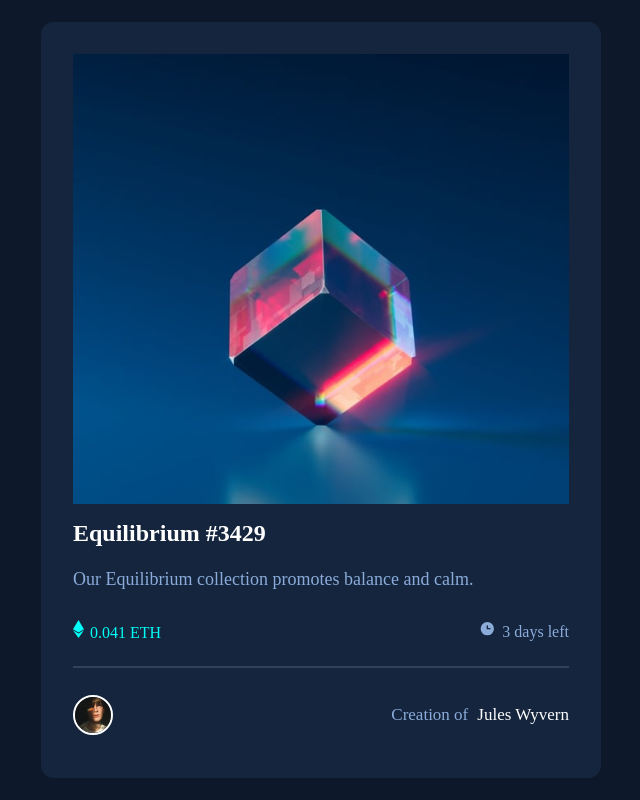
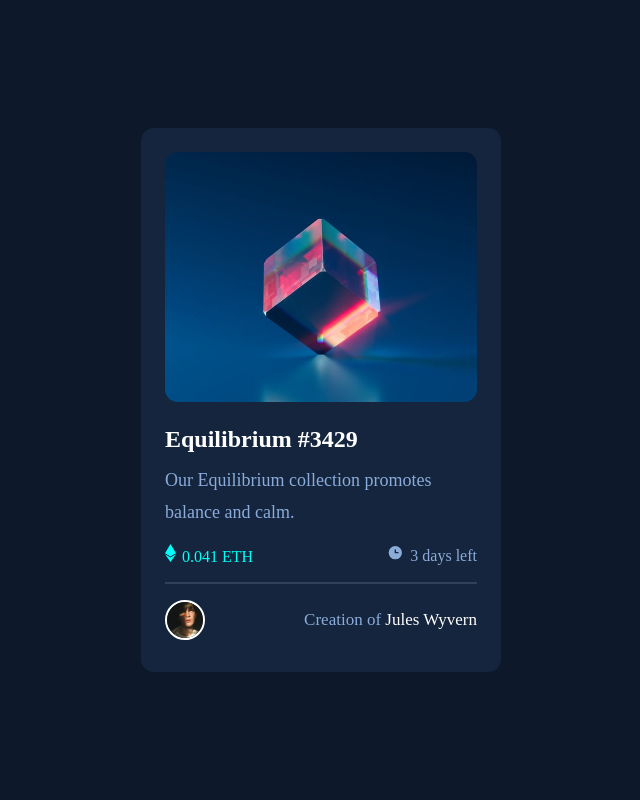
Before and after one commit to Pioneercode1/NFT-preview-card-component, a plain HTML site: page index.html in a window 1280 px wide. Shown: the whole page, without its empty margins (319-959 px from the left). Drawn offline with Linux system fonts and the light colour scheme.

Commit message:
fixed styles

```diff
--- a/style.css
+++ b/style.css
@@ -16,15 +16,13 @@
 body {
     min-height: 100vh;
     background-color: var(--main-bg);
-    display: flex;
-    justify-content: center;
-    align-items: center;
+    display: grid;
+    place-items: center;
 }
 
 .article-component {
-    width: clamp(300px, 50%, 35rem);
-    min-height: 500px;
-    padding: 2rem;
+    width: 22.5rem;
+    padding: 1.5rem;
     background-color: var(--card-bg);
     color: var(--white);
     border-radius: 1vmax;
@@ -48,14 +46,15 @@ body {
 
 .div-img-top {
     width: 100%;
-    height: clamp(250px, 45vw, 450px);
-    margin-block-end: 1rem;
+    height: 250px;
+    margin-block-end: 1.5rem;
     position: relative;
     background-image: url(./images/image-equilibrium.jpg);
     background-size: cover;
+    background-position: center;
     overflow: hidden;
     object-fit: cover;
-
+    border-radius: 1vmax;
 }
 
 .div-img-top::after {
@@ -82,7 +81,7 @@ body {
 .div-description {
     display: flex;
     flex-direction: column;
-    gap: 1rem;
+    gap: 0.7rem;
 }
 
 .div-description h1 {
@@ -105,8 +104,7 @@ body {
 .div-details {
     display: flex;
     justify-content: space-between;
-    gap: 1rem;
-    margin-block: 1.5rem;
+    margin-block: 1rem;
 }
 
 #p-one {
@@ -129,15 +127,14 @@ body {
 
 hr {
     border: 1px solid var(--blue-line);
-    margin-block-end: 1rem;
+    margin-block-end: 0.5rem;
 }
 
 .div-footer {
     display: flex;
     justify-content: space-between;
     align-items: center;
-    gap: 1rem;
-    padding-block: 0.7rem;
+    padding-block: 0.5rem;
 }
 
 .div-footer img {
@@ -151,7 +148,6 @@ hr {
 }
 
 .span-footer {
-    margin-inline-start: 0.3rem;
     color: var(--white);
     transition: color 1s linear;
 }
@@ -164,8 +160,8 @@ hr {
 
 @media (min-width: 88rem) {
     .article-component {
-        width: clamp(500px, 50%, 40rem);
-        min-height: 600px;
+        width: 28rem;
+        height: fit-content;
         padding: 2rem;
         background-color: var(--card-bg);
         color: var(--white);
```
